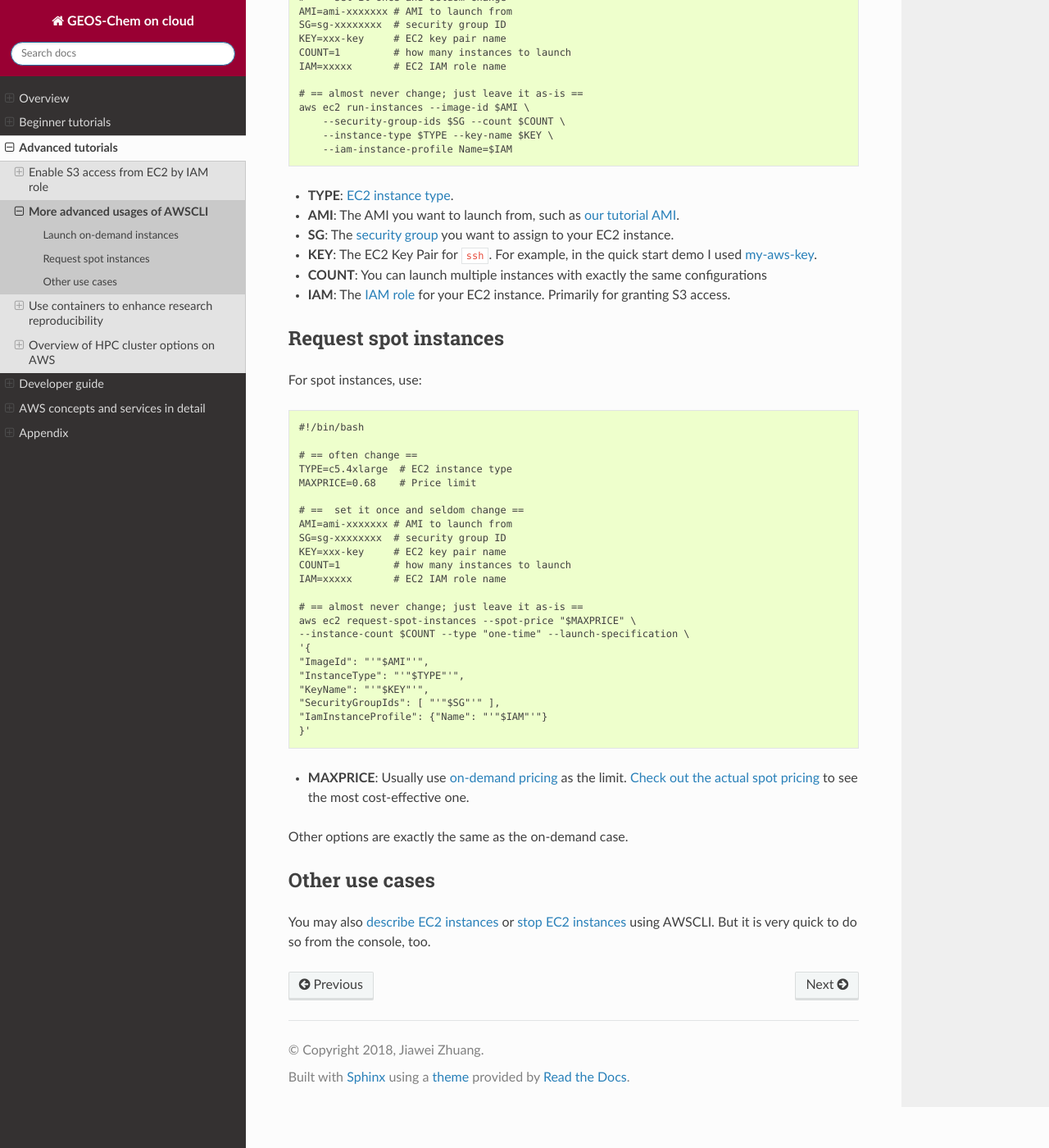
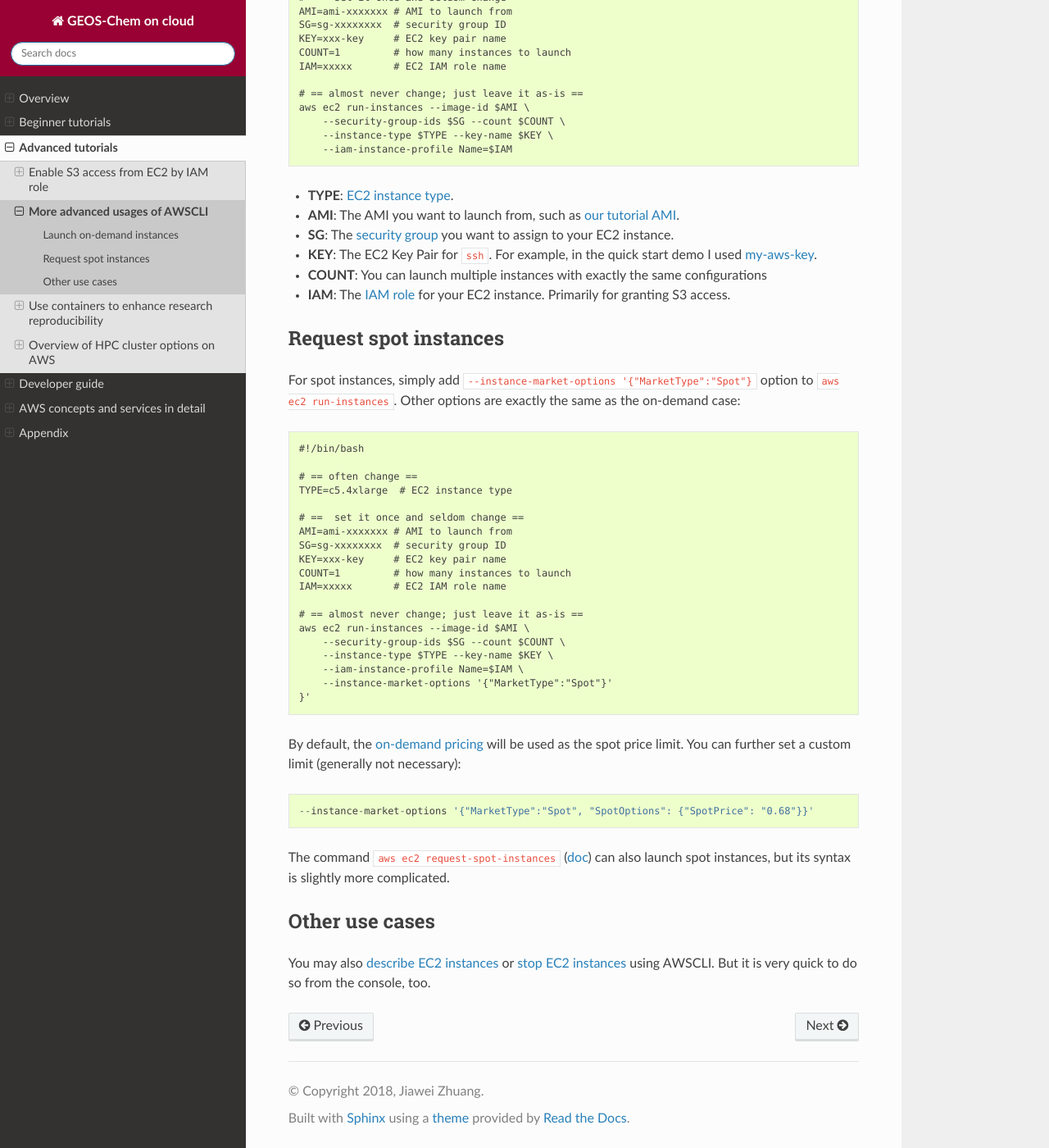
Before and after one commit to geoschem/geos-chem-cloud, a Sphinx documentation site: the page built from doc/source/chapter03_advanced-tutorial/advanced-awscli.rst, in a window 1280 px wide and 1400 px high, scrolled down 542 px. Shown: the whole window at 82% size. Built offline with Sphinx 7.4.7 and the Read the Docs theme 2.0.0, drawn with Linux system fonts in a browser that asks for light colours; some of the changed text lies outside the part shown.

Commit message:
Use "aws ec2 run-instances" also for spot instances as its syntax is simpler.

```diff
--- a/doc/source/chapter03_advanced-tutorial/advanced-awscli.rst
+++ b/doc/source/chapter03_advanced-tutorial/advanced-awscli.rst
@@ -1,7 +1,7 @@
 More advanced usages of AWSCLI
 ==============================
 
-Besides accessing S3, AWSCLI can control any kinds of AWS resources you can imagine. Very useful ones are ``aws ec2 run-instances`` (`official doc <https://docs.aws.amazon.com/cli/latest/reference/ec2/run-instances.html>`_) and ``aws ec2 request-spot-instances`` (`doc <https://docs.aws.amazon.com/cli/latest/reference/ec2/request-spot-instances.html>`_) as they save a lot of time clicking throught the console.
+Besides accessing S3, AWSCLI can control any kinds of AWS resources you can imagine. A very useful one is ``aws ec2 run-instances`` (`official doc <https://docs.aws.amazon.com/cli/latest/reference/ec2/run-instances.html>`_) , as it saves a lot of time clicking throught the console.
 
 While ``aws s3 xxx`` are often used on EC2 instances to interact with S3, ``aws ec2 xxx`` are mostly used on local computers to control remote servers.
 
@@ -38,13 +38,12 @@ Use this bash script to launch an on-demand instance::
 Request spot instances
 ----------------------
 
-For spot instances, use::
+For spot instances, simply add ``--instance-market-options '{"MarketType":"Spot"}`` option to ``aws ec2 run-instances``. Other options are exactly the same as the on-demand case::
 
   #!/bin/bash
 
   # == often change ==
   TYPE=c5.4xlarge  # EC2 instance type
-  MAXPRICE=0.68    # Price limit
 
   # ==  set it once and seldom change ==
   AMI=ami-xxxxxxx # AMI to launch from
@@ -54,19 +53,18 @@ For spot instances, use::
   IAM=xxxxx       # EC2 IAM role name
 
   # == almost never change; just leave it as-is ==
-  aws ec2 request-spot-instances --spot-price "$MAXPRICE" \
-  --instance-count $COUNT --type "one-time" --launch-specification \
-  '{
-  "ImageId": "'"$AMI"'",
-  "InstanceType": "'"$TYPE"'",
-  "KeyName": "'"$KEY"'",
-  "SecurityGroupIds": [ "'"$SG"'" ],
-  "IamInstanceProfile": {"Name": "'"$IAM"'"}
+  aws ec2 run-instances --image-id $AMI \
+      --security-group-ids $SG --count $COUNT \
+      --instance-type $TYPE --key-name $KEY \
+      --iam-instance-profile Name=$IAM \
+      --instance-market-options '{"MarketType":"Spot"}'
   }'
 
-- **MAXPRICE**: Usually use `on-demand pricing <https://aws.amazon.com/ec2/pricing/on-demand/>`_ as the limit. :ref:`Check out the actual spot pricing <spot-label>` to see the most cost-effective one.
+By default, the `on-demand pricing <https://aws.amazon.com/ec2/pricing/on-demand/>`_ will be used as the spot price limit. You can further set a custom limit (generally not necessary)::
 
-Other options are exactly the same as the on-demand case.
+  --instance-market-options '{"MarketType":"Spot", "SpotOptions": {"SpotPrice": "0.68"}}'
+
+The command ``aws ec2 request-spot-instances`` (`doc <https://docs.aws.amazon.com/cli/latest/reference/ec2/request-spot-instances.html>`_) can also launch spot instances, but its syntax is slightly more complicated.
 
 Other use cases
 ---------------
```
